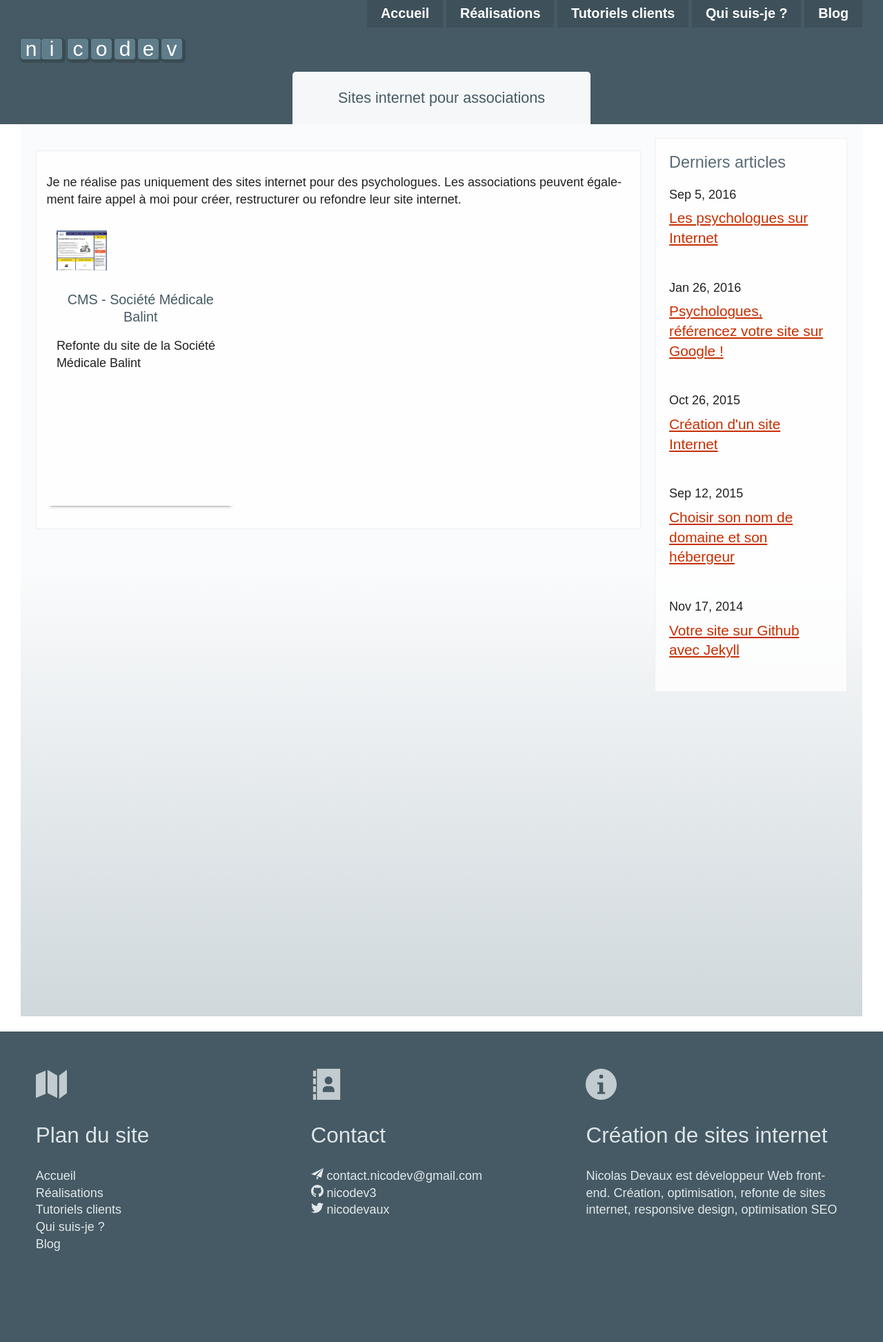
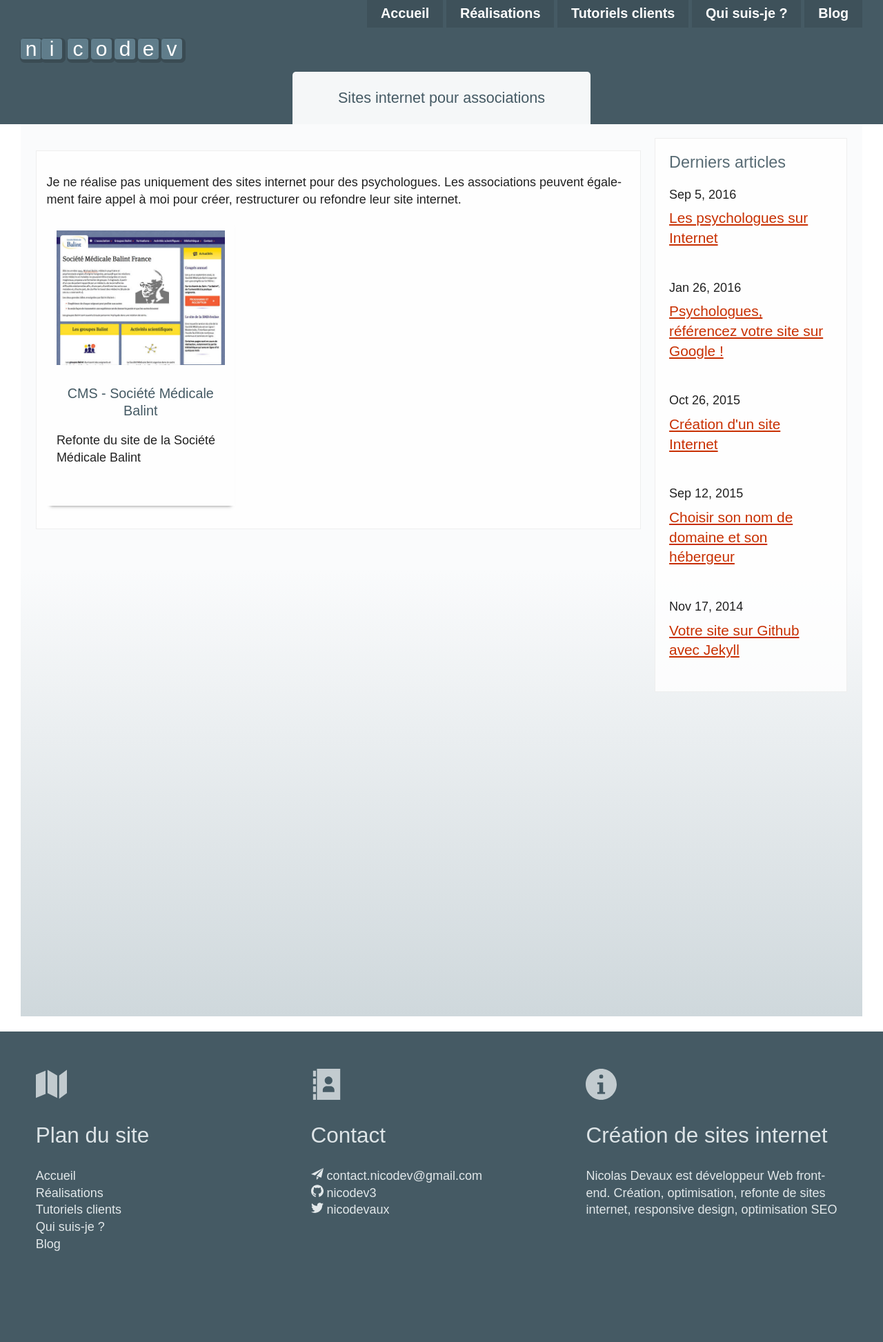
Before and after one commit to nicodev3/nicodev3.github.io, a Jekyll site: the page built from portfolio/site-internet-association.html, in a window 1280 px wide. Shown: the whole page at 69% size. Built offline with Jekyll 4.4.1, drawn with Linux system fonts in a browser that asks for light colours; nearby versions of some CDN libraries.

Commit message:
correct images

```diff
--- a/_scss/layout/_layout.scss
+++ b/_scss/layout/_layout.scss
@@ -103,13 +103,11 @@
     @include pad(gutter());
 }
 
-.g-block img {
-
+.img-intext {
     @include susy-breakpoint($tablet-portrait) {
         max-width : 30%;
         height : auto;
     }
-
 }
 
 .img-fl-r {
--- a/index.html
+++ b/index.html
@@ -9,7 +9,7 @@
     <h1>Sites internet sur mesure</h1>
     <p>Je suis développeur web et webdesigner, formé en autodidacte puis à l'<a href="https://services-numeriques.unistra.fr/organisation-du-numerique/la-direction-des-usages-du-numerique/departement-enseignement-a-distance/licence-pro-lpatc.html">Université de Strasbourg</a> ou j'ai obtenu une Licence Professionnelle Activités et Techniques de Communication mention <strong>développeur web des systèmes d'information et multimédia</strong>, option <strong>ingénierie du E-learning et communication scientifique et culturelle</strong>.</p>
     <p>Je mets au service de mes clients mon savoir faire pour développer des <a href="http://nicodev3.github.io/portfolio/index.html">sites internet sur mesure</a>. Ici, point de grosse machine mais un procédé personnalisé au service de la <strong>qualité du contenu</strong> et du <strong>design</strong>.</p>
-    <img class="img-fl-r" src="/images/development.jpg" alt="editeur de code">
+    <img class="img-fl-r img-intext" src="/images/development.jpg" alt="editeur de code">
     <p>J'accompagne également mes clients dans la production de leurs contenus et j'attache une grande importance au <strong>référencement sur les moteurs de recherche</strong>, un beau site internet ne servant pas à grand chose s'il n'est pas visible&nbsp;! </p>
     <p>Tous mes sites sont conçus avec les dernières technologies, sont responsives (visibles sur mobiles, tablettes...) et optimisés pour le <strong>référencement naturel</strong> et la géolocalisation.</p>
     <p>Je suis également diplômé d'un bac+5 en psychologie et possède un diplôme d'&Eacute;tat de psychomotricien, ce qui m'amène à développer des <a href="http://nicodev3.github.io/portfolio/site-internet-psychologues.html">sites internet pour psychologues</a>, mais aussi pour les <a href="http://nicodev3.github.io/portfolio/site-internet-associations.html">associations</a> et des entreprises.</p>
```
Also changed, not shown: css/main.css.
